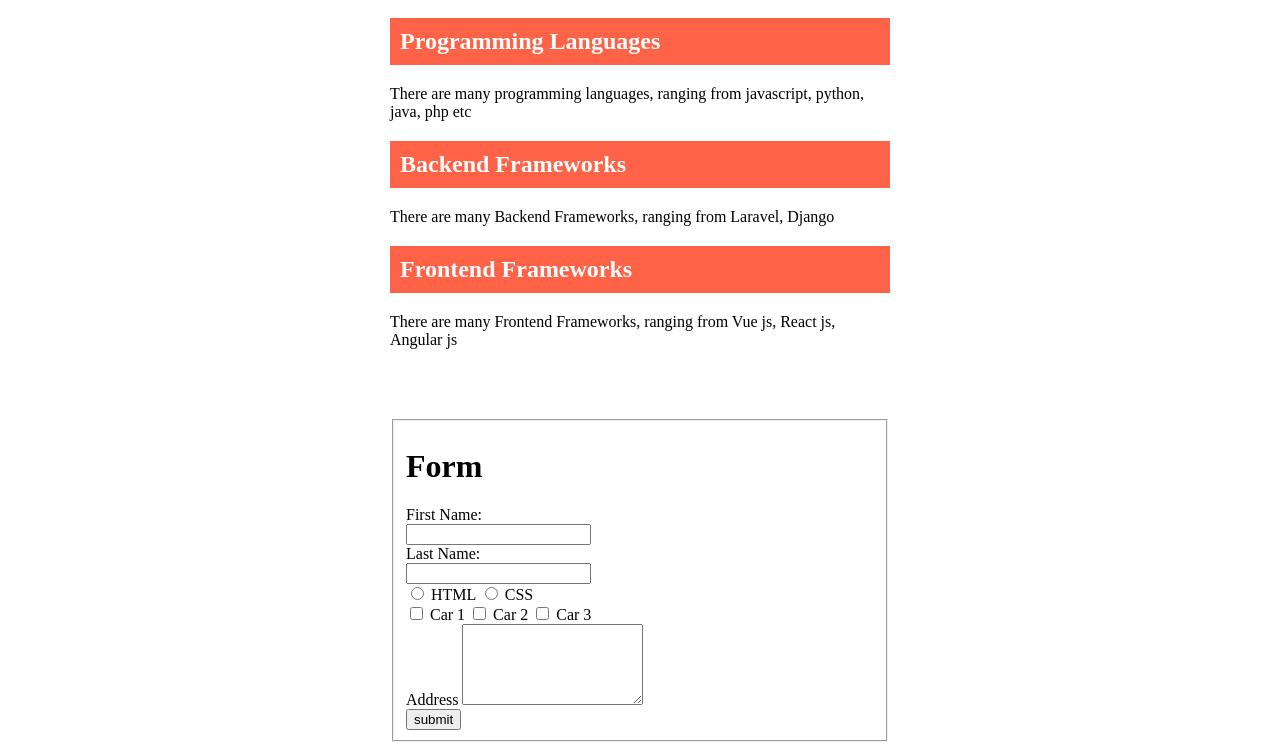
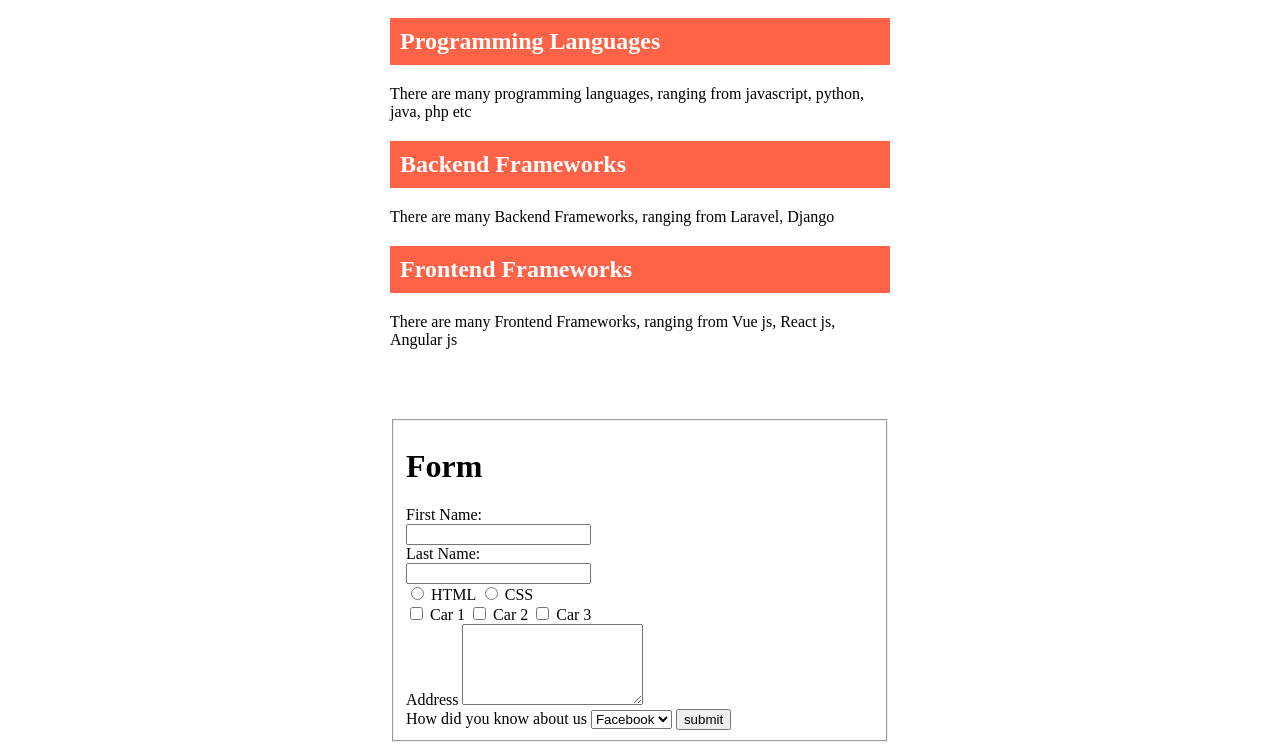
Before and after one commit to jay-i/html, a plain HTML site: page index.html in a window 1280 px wide. Shown: the part 1059-1809 px from the top of the page. Drawn offline with Linux system fonts and the light colour scheme.

Commit message:
added select

```diff
--- a/index.html
+++ b/index.html
@@ -137,6 +137,13 @@ I am learning how to <div>code html to </div> become an html expert
          <label for="">Car 3</label> <br>
          <label for="">Address</label>
          <textarea name="" id="" cols="20" rows="5"></textarea> <br>
+         <label for="">How did you know about us</label>
+         <select name="" id="">
+            <option value="facebook">Facebook</option>
+            <option value="linkedin">Linkedin</option>
+            <option value="youtube">Youtube</option>
+            <option value="ads">Ads</option>
+         </select>
          <input type="submit" name="" id="" value="submit">
         </fieldset>
         </div>
```
